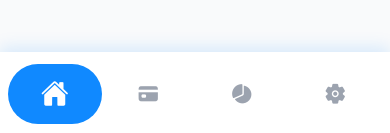
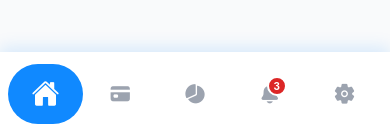
Before and after one commit to Re-L77/AhorramasApp, a React Native app: screen /MainTabs in a window 390 px wide. Shown: the part 708-841 px from the top of the page. Built offline with nearby package versions, Linux system fonts and the light colour scheme.

Commit message:
Notificaciones agregadas.

```diff
--- a/navigation/CustomBottomTab.js
+++ b/navigation/CustomBottomTab.js
@@ -5,12 +5,18 @@ import { Ionicons } from "@expo/vector-icons";
 export function CustomBottomTab({ state, descriptors, navigation }) {
   const activeIndex = state.index;
 
+  // Badge counts (en una app real, esto vendría del estado global/context)
+  const badgeCounts = {
+    Notificaciones: 3,
+  };
+
   return (
     <View style={styles.container}>
       <View style={styles.tabsRow}>
         {state.routes.map((route, index) => {
           const { options } = descriptors[route.key];
           const isFocused = state.index === index;
+          const badgeCount = badgeCounts[route.name] || 0;
 
           const onPress = () => {
             const event = navigation.emit({
@@ -28,6 +34,7 @@ export function CustomBottomTab({ state, descriptors, navigation }) {
             if (name === "Inicio") return "home";
             if (name === "Transacciones") return "card";
             if (name === "Presupuestos") return "pie-chart";
+            if (name === "Notificaciones") return "notifications";
             if (name === "Perfil") return "settings";
             return "circle";
           };
@@ -39,11 +46,20 @@ export function CustomBottomTab({ state, descriptors, navigation }) {
               onPress={onPress}
               activeOpacity={0.7}
             >
-              <Ionicons
-                name={getIcon(route.name)}
-                size={isFocused ? 28 : 22}
-                color={isFocused ? "#FFFFFF" : "#9CA3AF"}
-              />
+              <View style={styles.tabIconWrapper}>
+                <Ionicons
+                  name={getIcon(route.name)}
+                  size={isFocused ? 28 : 22}
+                  color={isFocused ? "#FFFFFF" : "#9CA3AF"}
+                />
+                {badgeCount > 0 && (
+                  <View style={styles.badge}>
+                    <Text style={styles.badgeText}>
+                      {badgeCount > 9 ? "9+" : badgeCount}
+                    </Text>
+                  </View>
+                )}
+              </View>
             </TouchableOpacity>
           );
         })}
@@ -86,4 +102,28 @@ const styles = StyleSheet.create({
     borderRadius: 30,
     marginBottom: 0,
   },
+  tabIconWrapper: {
+    position: "relative",
+    alignItems: "center",
+    justifyContent: "center",
+  },
+  badge: {
+    position: "absolute",
+    top: -6,
+    right: -6,
+    backgroundColor: "#DC2626",
+    borderRadius: 10,
+    minWidth: 20,
+    height: 20,
+    alignItems: "center",
+    justifyContent: "center",
+    paddingHorizontal: 4,
+    borderWidth: 2,
+    borderColor: "#FFFFFF",
+  },
+  badgeText: {
+    fontSize: 10,
+    fontWeight: "700",
+    color: "#FFFFFF",
+  },
 });
--- a/navigation/MainTabs.js
+++ b/navigation/MainTabs.js
@@ -2,6 +2,7 @@ import { createBottomTabNavigator } from "@react-navigation/bottom-tabs";
 import HomeScreen from "../screens/HomeScreen";
 import TransactionsScreen from "../screens/TransactionsScreen";
 import BudgetScreen from "../screens/BudgetScreen";
+import NotificationsScreen from "../screens/NotificationsScreen";
 import ProfileScreen from "../screens/ProfileScreen";
 import { CustomBottomTab } from "./CustomBottomTab";
 
@@ -19,6 +20,7 @@ export default function MainTabs() {
       <Tab.Screen name="Inicio" component={HomeScreen} />
       <Tab.Screen name="Transacciones" component={TransactionsScreen} />
       <Tab.Screen name="Presupuestos" component={BudgetScreen} />
+      <Tab.Screen name="Notificaciones" component={NotificationsScreen} />
       <Tab.Screen name="Perfil" component={ProfileScreen} />
     </Tab.Navigator>
   );
--- /dev/null
+++ b/screens/NotificationsScreen.js
@@ -0,0 +1,315 @@
+import React, { useState } from "react";
+import {
+  View,
+  Text,
+  StyleSheet,
+  FlatList,
+  TouchableOpacity,
+  Pressable,
+} from "react-native";
+import { SafeAreaView } from "react-native-safe-area-context";
+
+export default function NotificationsScreen() {
+  const [notifications, setNotifications] = useState([
+    {
+      id: "1",
+      type: "presupuesto",
+      title: "⚠️ Presupuesto excedido",
+      message: "Has excedido el presupuesto de Comida",
+      timestamp: "Hace 2 horas",
+      read: false,
+      color: "#DC2626",
+    },
+    {
+      id: "2",
+      type: "ingreso",
+      title: "✅ Ingreso registrado",
+      message: "Se registró un ingreso de $1,200 (Sueldo)",
+      timestamp: "Hace 5 horas",
+      read: false,
+      color: "#059669",
+    },
+    {
+      id: "3",
+      type: "gasto",
+      title: "📊 Gasto registrado",
+      message: "Se registró un gasto de $50 (Transporte)",
+      timestamp: "Hace 1 día",
+      read: true,
+      color: "#1089ff",
+    },
+    {
+      id: "4",
+      type: "recordatorio",
+      title: "🔔 Recordatorio",
+      message: "Recuerda revisar tus presupuestos mensuales",
+      timestamp: "Hace 2 días",
+      read: true,
+      color: "#F97316",
+    },
+    {
+      id: "5",
+      type: "ahorro",
+      title: "🎉 Meta de ahorro alcanzada",
+      message: "¡Felicidades! Alcanzaste tu meta de ahorro",
+      timestamp: "Hace 3 días",
+      read: true,
+      color: "#10B981",
+    },
+  ]);
+
+  const handleMarkAsRead = (id) => {
+    setNotifications(
+      notifications.map((notif) =>
+        notif.id === id ? { ...notif, read: true } : notif
+      )
+    );
+  };
+
+  const handleDelete = (id) => {
+    setNotifications(notifications.filter((notif) => notif.id !== id));
+  };
+
+  const handleMarkAllAsRead = () => {
+    setNotifications(notifications.map((notif) => ({ ...notif, read: true })));
+  };
+
+  const unreadCount = notifications.filter((n) => !n.read).length;
+
+  return (
+    <SafeAreaView style={styles.container}>
+      <FlatList
+        data={notifications}
+        keyExtractor={(item) => item.id}
+        ListHeaderComponent={
+          <>
+            {/* Header Card */}
+            <View style={styles.headerCard}>
+              <View style={styles.headerTitleRow}>
+                <Text style={styles.headerTitle}>🔔 Notificaciones</Text>
+                {unreadCount > 0 && (
+                  <TouchableOpacity onPress={handleMarkAllAsRead}>
+                    <Text style={styles.markAllButton}>
+                      Marcar todo como leído
+                    </Text>
+                  </TouchableOpacity>
+                )}
+              </View>
+
+              {/* Stats */}
+              <View style={styles.statsRow}>
+                <View style={styles.statBox}>
+                  <Text style={styles.statLabel}>No leídas</Text>
+                  <Text style={[styles.statAmount, { color: "#DC2626" }]}>
+                    {unreadCount}
+                  </Text>
+                </View>
+                <View style={styles.statBox}>
+                  <Text style={styles.statLabel}>Total</Text>
+                  <Text style={[styles.statAmount, { color: "#1089ff" }]}>
+                    {notifications.length}
+                  </Text>
+                </View>
+              </View>
+            </View>
+          </>
+        }
+        renderItem={({ item }) => (
+          <View
+            style={[
+              styles.notificationCard,
+              !item.read && styles.notificationCardUnread,
+            ]}
+          >
+            <View
+              style={[styles.colorIndicator, { backgroundColor: item.color }]}
+            />
+
+            <View style={styles.notificationContent}>
+              <Text style={styles.notificationTitle}>{item.title}</Text>
+              <Text style={styles.notificationMessage}>{item.message}</Text>
+              <Text style={styles.notificationTime}>{item.timestamp}</Text>
+            </View>
+
+            <View style={styles.notificationActions}>
+              {!item.read && (
+                <Pressable
+                  onPress={() => handleMarkAsRead(item.id)}
+                  style={styles.actionButton}
+                >
+                  <Text style={styles.actionText}>✓</Text>
+                </Pressable>
+              )}
+              <Pressable
+                onPress={() => handleDelete(item.id)}
+                style={styles.deleteButton}
+              >
+                <Text style={styles.deleteText}>✕</Text>
+              </Pressable>
+            </View>
+          </View>
+        )}
+        ListEmptyComponent={
+          <View style={styles.emptyContainer}>
+            <Text style={styles.emptyTitle}>📭 Sin notificaciones</Text>
+            <Text style={styles.emptyText}>
+              Aquí aparecerán tus notificaciones
+            </Text>
+          </View>
+        }
+        contentContainerStyle={styles.listContainer}
+        scrollEnabled={true}
+      />
+    </SafeAreaView>
+  );
+}
+
+const styles = StyleSheet.create({
+  container: { flex: 1, backgroundColor: "#F9FAFB" },
+  listContainer: { paddingHorizontal: 15, paddingBottom: 100 },
+
+  // Header Card
+  headerCard: {
+    backgroundColor: "#FFFFFF",
+    marginTop: 15,
+    marginBottom: 15,
+    paddingVertical: 16,
+    paddingHorizontal: 16,
+    borderRadius: 12,
+    shadowColor: "#000",
+    shadowOffset: { width: 0, height: 2 },
+    shadowOpacity: 0.08,
+    shadowRadius: 4,
+    elevation: 2,
+  },
+  headerTitleRow: {
+    flexDirection: "row",
+    justifyContent: "space-between",
+    alignItems: "center",
+    marginBottom: 12,
+  },
+  headerTitle: {
+    fontSize: 24,
+    fontWeight: "700",
+    color: "#1F2937",
+  },
+  markAllButton: {
+    fontSize: 12,
+    fontWeight: "600",
+    color: "#1089ff",
+  },
+  statsRow: {
+    flexDirection: "row",
+    justifyContent: "space-between",
+    gap: 10,
+  },
+  statBox: {
+    flex: 1,
+    backgroundColor: "#F3F4F6",
+    paddingVertical: 10,
+    paddingHorizontal: 12,
+    borderRadius: 8,
+  },
+  statLabel: {
+    fontSize: 12,
+    color: "#6B7280",
+    marginBottom: 4,
+  },
+  statAmount: {
+    fontSize: 16,
+    fontWeight: "600",
+  },
+
+  // Notification Card
+  notificationCard: {
+    backgroundColor: "#FFFFFF",
+    borderRadius: 12,
+    paddingVertical: 12,
+    paddingHorizontal: 14,
+    marginBottom: 10,
+    flexDirection: "row",
+    alignItems: "center",
+    borderWidth: 1,
+    borderColor: "#F3F4F6",
+    shadowColor: "#000",
+    shadowOffset: { width: 0, height: 1 },
+    shadowOpacity: 0.05,
+    shadowRadius: 4,
+    elevation: 1,
+  },
+  notificationCardUnread: {
+    backgroundColor: "#F0F7FF",
+    borderColor: "#BFDBFE",
+  },
+  colorIndicator: {
+    width: 4,
+    height: "100%",
+    borderRadius: 2,
+    marginRight: 12,
+  },
+  notificationContent: {
+    flex: 1,
+  },
+  notificationTitle: {
+    fontSize: 14,
+    fontWeight: "600",
+    color: "#1F2937",
+    marginBottom: 4,
+  },
+  notificationMessage: {
+    fontSize: 13,
+    color: "#6B7280",
+    marginBottom: 4,
+  },
+  notificationTime: {
+    fontSize: 11,
+    color: "#9CA3AF",
+  },
+  notificationActions: {
+    flexDirection: "row",
+    gap: 8,
+    alignItems: "center",
+  },
+  actionButton: {
+    backgroundColor: "#DBEAFE",
+    width: 32,
+    height: 32,
+    borderRadius: 8,
+    alignItems: "center",
+    justifyContent: "center",
+  },
+  actionText: {
+    fontSize: 16,
+    fontWeight: "700",
+    color: "#1089ff",
+  },
+  deleteButton: {
+    backgroundColor: "#FEE2E2",
+    width: 32,
+    height: 32,
+    borderRadius: 8,
+    alignItems: "center",
+    justifyContent: "center",
+  },
+  deleteText: {
+    fontSize: 16,
+    color: "#DC2626",
+  },
+
+  // Empty State
+  emptyContainer: {
+    alignItems: "center",
+    justifyContent: "center",
+    paddingVertical: 60,
+  },
+  emptyTitle: {
+    fontSize: 18,
+    fontWeight: "600",
+    color: "#1F2937",
+    marginBottom: 8,
+  },
+  emptyText: {
+    fontSize: 14,
+    color: "#9CA3AF",
+  },
+});
```
